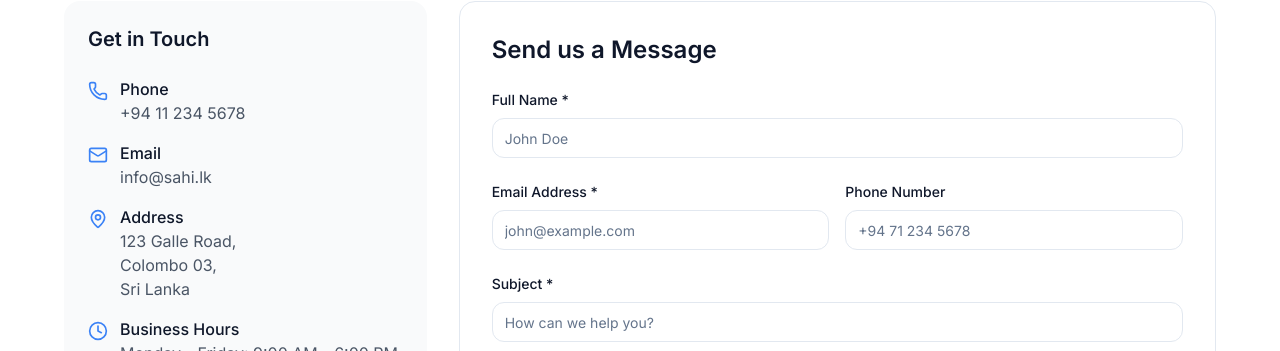
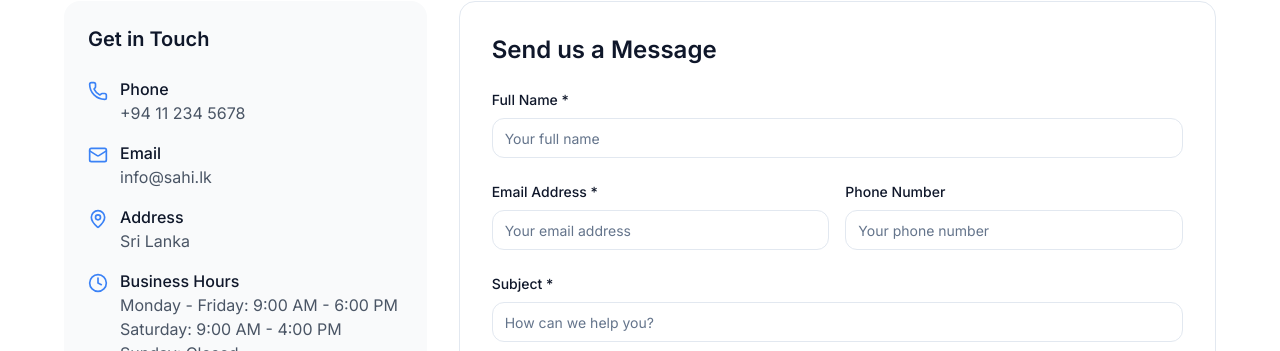
Before and after one commit to PrasadxX/sahi.lk-frontend, a Next.js app: page /contact in a window 1280 px wide. Shown: the part 323-674 px from the top of the page. Built offline with nearby package versions, Linux system fonts and the light colour scheme; no server answers; the database is empty.

Commit message:
Remove print button from order confirmation page

```diff
--- a/app/(main)/contact/page.tsx
+++ b/app/(main)/contact/page.tsx
@@ -100,10 +100,6 @@ export default function ContactPage() {
                   <div>
                     <div className="font-medium">Address</div>
                     <div className="text-gray-600">
-                      123 Galle Road,
-                      <br />
-                      Colombo 03,
-                      <br />
                       Sri Lanka
                     </div>
                   </div>
@@ -126,10 +122,10 @@ export default function ContactPage() {
               </div>
             </div>
 
-            {/* Map placeholder */}
+            {/* Map placeholder
             <div className="bg-gray-200 rounded-lg h-64 flex items-center justify-center">
               <p className="text-gray-500">Map Integration</p>
-            </div>
+            </div>*/}
           </div>
 
           {/* Contact Form */}
@@ -153,7 +149,7 @@ export default function ContactPage() {
                     required
                     value={formData.name}
                     onChange={handleChange}
-                    placeholder="John Doe"
+                    placeholder="Your full name"
                   />
                 </div>
 
@@ -173,7 +169,7 @@ export default function ContactPage() {
                       required
                       value={formData.email}
                       onChange={handleChange}
-                      placeholder="john@example.com"
+                      placeholder="Your email address"
                     />
                   </div>
 
@@ -190,7 +186,7 @@ export default function ContactPage() {
                       type="tel"
                       value={formData.phone}
                       onChange={handleChange}
-                      placeholder="+94 71 234 5678"
+                      placeholder="Your phone number"
                     />
                   </div>
                 </div>
--- a/app/(main)/order-confirmation/[orderId]/page.tsx
+++ b/app/(main)/order-confirmation/[orderId]/page.tsx
@@ -10,7 +10,6 @@ import { formatPrice } from "@/lib/utils";
 import {
   CheckCircle2,
   Home,
-  Printer,
   Package,
   CreditCard,
   MapPin,
@@ -151,10 +150,6 @@ export default function OrderConfirmationPage() {
     fetchOrderDetails();
   }, [orderId]);
 
-  const handlePrint = () => {
-    window.print();
-  };
-
   if (isLoading) {
     return (
       <div className="min-h-screen bg-gray-50 flex items-center justify-center p-4">
@@ -211,10 +206,6 @@ export default function OrderConfirmationPage() {
 
         {/* Action Buttons - Hide on print */}
         <div className="flex gap-3 justify-center mb-8 print:hidden">
-          <Button onClick={handlePrint} variant="outline" size="lg">
-            <Printer className="mr-2 h-4 w-4" />
-            Print Order
-          </Button>
           <Button asChild size="lg" className="bg-gradient-to-r from-violet-600 to-purple-600 hover:from-violet-700 hover:to-purple-700">
             <Link href="/">
               <Home className="mr-2 h-4 w-4" />
--- a/components/layout/Footer.tsx
+++ b/components/layout/Footer.tsx
@@ -173,7 +173,7 @@ export function Footer() {
 
         {/* Bottom Bar */}
         <div className="pt-8 border-t border-slate-200">
-          {/* Payment Methods & Security */}
+          {/* Payment Methods & Security
           <div className="flex flex-wrap items-center justify-center gap-4 mb-6">
             <div className="flex items-center gap-2 text-sm text-slate-600">
               <span className="font-medium">We Accept:</span>
@@ -199,7 +199,7 @@ export function Footer() {
               </svg>
               <span className="font-semibold text-green-700">SSL Secure</span>
             </div>
-          </div>
+          </div>*/}
 
           <div className="flex flex-col md:flex-row justify-between items-center space-y-4 md:space-y-0 text-sm">
             <p className="text-gray-600 text-center md:text-left">
```
Also changed, not shown: 1 other file (tests, documents, lock files or other folders).
